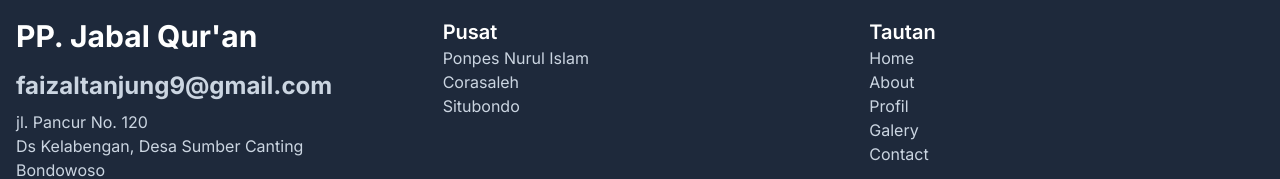
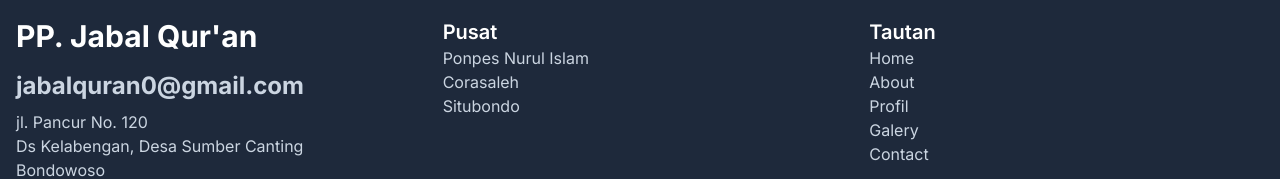
Before and after one commit to Webbeginer/jabalQur-an, a website: page index.html in a window 1280 px wide. Shown: the part 5821-6000 px from the top of the page. Drawn offline with Linux system fonts and the light colour scheme.

Commit message:
Update index.html

```diff
--- a/index.html
+++ b/index.html
@@ -369,7 +369,7 @@
             <div class="flex flex-wrap">
                 <div class="w-full px-4 pb-12 text-slate-300 font-medium md:w-1/3">
                     <h2 class="font-bold md:text-3xl text-2xl text-white mb-4">PP. Jabal Qur'an</h2>
-                    <p class="font-bold text-xl md:text-2xl mb-2">faizaltanjung9@gmail.com</p>
+                    <p class="font-bold text-xl md:text-2xl mb-2">jabalquran0@gmail.com</p>
                     <p class="hover:text-primary">jl. Pancur No. 120</p>
                     <p class="hover:text-primary">Ds Kelabengan, Desa Sumber Canting</p>
                     <p class="hover:text-primary">Bondowoso</p>
```
